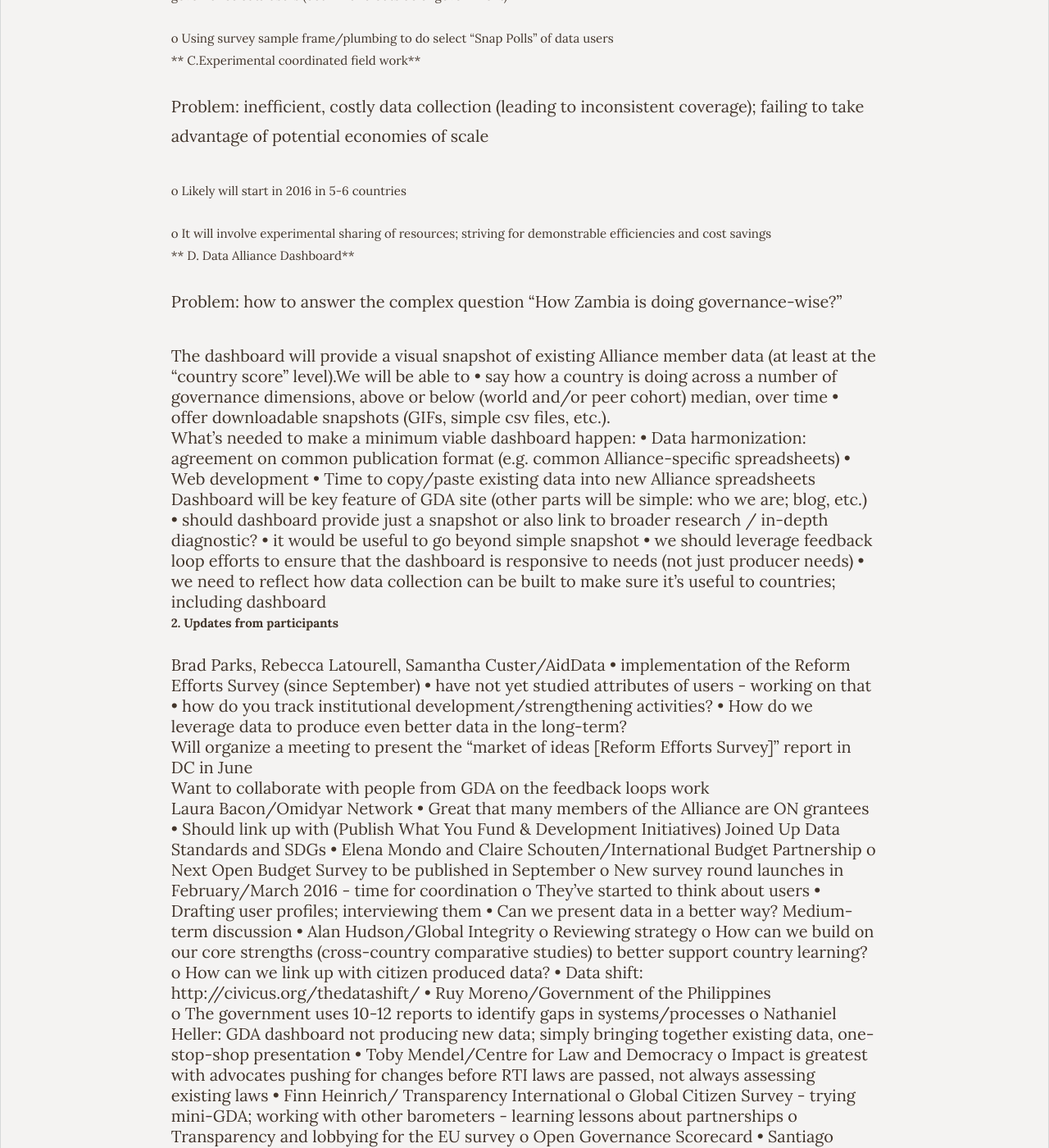
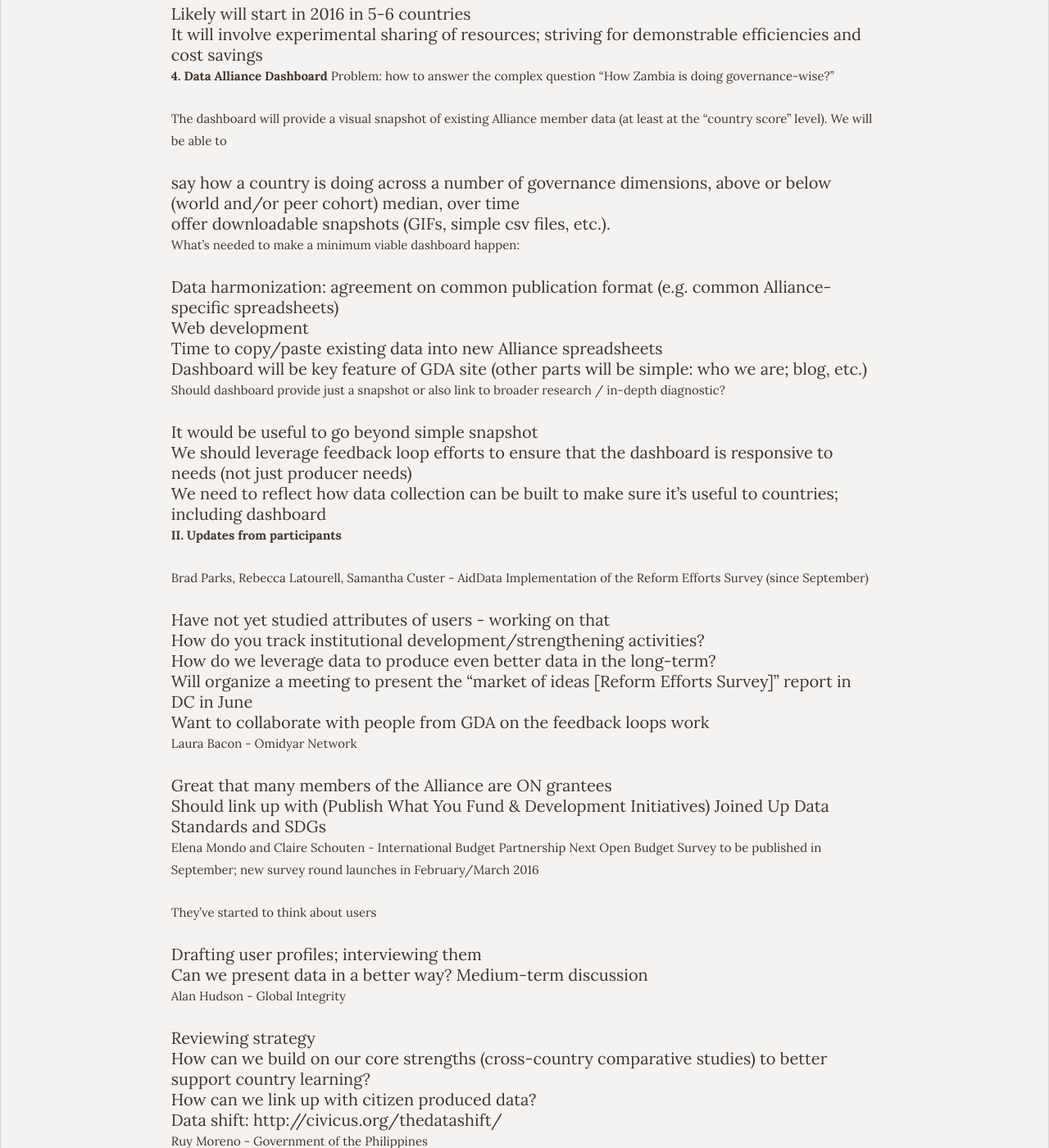
Before and after one commit to GovernanceDataAlliance/GDA-Dashboard, a Jekyll site: the page built from blog/_posts/2016-02-19-kick-off-meeting.md, in a window 1280 px wide and 1400 px high, scrolled down 1311 px. Shown: the whole window at 82% size. Built offline with Jekyll 4.4.1, drawn with Linux system fonts in a browser that asks for light colours; some of the changed text lies outside the part shown.

Commit message:
Updated 2016-02-19-kick-off-meeting.md

```diff
--- a/blog/_posts/2016-02-19-kick-off-meeting.md
+++ b/blog/_posts/2016-02-19-kick-off-meeting.md
@@ -9,141 +9,162 @@
 title: "Kick-Off Meeting"
 ---
 
+
+
 These are notes the Alliance's May 19th, 2105 "Kick-Off Meeeting", the first since funding was secured for the Alliance.
 
+**Agenda:
+I. GDA background and updates
+II. Updates from participants
+III. Next steps
 
-**1. GDA background and updates**
+**I. GDA background and updates**
+
 Three primary work streams to focus on in next 12-18 months (see existing “vision paper” for current baseline)
 
-**   A.Producer-to-producer technical assistance**
+**1.Producer-to-producer technical assistance**
+Problem: inadequate coordination, common challenges yet regular wheel reinvention
 
-- Problem: inadequate coordination, common challenges yet regular wheel reinvention
+Activities:
+- Peer-to-peer help desk function
+- “Good practice” identification and dissemination (whether methodology-, technology-, or project management-related)
+- Alliance data dashboard (see more below)
 
-- Activities
+**2.Feedback loops**
+Problem:
+- producers don’t have a good sense of who data users are and what they need
+- users lack consistent means of signaling to producers
+- “marketplace” of governance data largely dysfunctional
 
-  o Peer-to-peer help desk function
+Main initial activities (led by AidData):
+- Mining AidData’s existing dataset (“Reform Efforts Survey 2014”) to draw out actionable information on existing governance data users (both in and outside of government)
+- Using survey sample frame/plumbing to do select “Snap Polls” of data users
 
-  o “Good practice” identification and dissemination (whether methodology-, technology-, or project management-related)
+**3.Experimental coordinated field work**
+Problem: inefficient, costly data collection (leading to inconsistent coverage); failing to take advantage of potential economies of scale
+- Likely will start in 2016 in 5-6 countries
+- It will involve experimental sharing of resources; striving for demonstrable efficiencies and cost savings
 
-  o Alliance data dashboard (see more below)
+**4. Data Alliance Dashboard**
+Problem: how to answer the complex question “How Zambia is doing governance-wise?”
 
-**   B.Feedback loops**
+The dashboard will provide a visual snapshot of existing Alliance member data (at least at the “country score” level). We will be able to
+- say how a country is doing across a number of governance dimensions, above or below (world and/or peer cohort) median, over time
+- offer downloadable snapshots (GIFs, simple csv files, etc.).
 
-- Problem: producers don’t have a good sense of who data users are and what they need; users lack consistent means of signaling to producers; “marketplace” of governance data largely dysfunctional
+What’s needed to make a minimum viable dashboard happen:
+- Data harmonization: agreement on common publication format (e.g. common Alliance-specific spreadsheets)
+- Web development
+- Time to copy/paste existing data into new Alliance spreadsheets
+- Dashboard will be key feature of GDA site (other parts will be simple: who we are; blog, etc.)
 
-- Main initial activities (led by AidData):
-
-  o Mining AidData’s existing dataset (“Reform Efforts Survey 2014”) to draw out actionable information on existing governance data users (both in and outside of government)
-
-  o Using survey sample frame/plumbing to do select “Snap Polls” of data users
-
-**   C.Experimental coordinated field work**
-
-- Problem: inefficient, costly data collection (leading to inconsistent coverage); failing to take advantage of potential economies of scale
-
-  o Likely will start in 2016 in 5-6 countries
-
-  o It will involve experimental sharing of resources; striving for demonstrable efficiencies and cost savings
-
-**   D. Data Alliance Dashboard**
-
-- Problem: how to answer the complex question “How Zambia is doing governance-wise?”
-
-- The dashboard will provide a visual snapshot of existing Alliance member data (at least at the “country score” level).We will be able to
-  • say how a country is doing across a number of governance dimensions, above or below (world and/or peer 		cohort) median, over time
-  • offer downloadable snapshots (GIFs, simple csv files, etc.).
-- What’s needed to make a minimum viable dashboard happen:
-  • Data harmonization: agreement on common publication format (e.g. common Alliance-specific spreadsheets)
-  • Web development
-  • Time to copy/paste existing data into new Alliance spreadsheets
-- Dashboard will be key feature of GDA site (other parts will be simple: who we are; blog, etc.)
-  • should dashboard provide just a snapshot or also link to broader research / in-depth diagnostic?
-  • it would be useful to go beyond simple snapshot
-  • we  should leverage feedback loop efforts to ensure that the dashboard is responsive to needs  (not just producer needs)
-  • we need to reflect how data collection can be built to make sure it’s useful to countries; including dashboard
+Should dashboard provide just a snapshot or also link to broader research / in-depth diagnostic?
+- It would be useful to go beyond simple snapshot
+- We  should leverage feedback loop efforts to ensure that the dashboard is responsive to needs  (not just producer needs)
+- We need to reflect how data collection can be built to make sure it’s useful to countries; including dashboard
 
 
-**2. Updates from participants**
-- Brad Parks, Rebecca Latourell, Samantha Custer/AidData
-  • implementation of the Reform Efforts Survey (since September)
-  • have not yet studied attributes of users - working on that
-  • how do you track institutional development/strengthening activities?
-  • How do we leverage data to produce even better data in the long-term?
+**II. Updates from participants**
+
+Brad Parks, Rebecca Latourell, Samantha Custer - AidData
+Implementation of the Reform Efforts Survey (since September)
+- Have not yet studied attributes of users - working on that
+- How do you track institutional development/strengthening activities?
+- How do we leverage data to produce even better data in the long-term?
 - Will organize a meeting to present the “market of ideas [Reform Efforts Survey]” report in DC in June
 - Want to collaborate with people from GDA on the feedback loops work
-- Laura Bacon/Omidyar Network
-  • Great that many members of the Alliance are ON grantees
-  • Should link up with (Publish What You Fund & Development Initiatives) Joined Up Data Standards and SDGs
-•	Elena Mondo and Claire Schouten/International Budget Partnership
-o	Next Open Budget Survey to be published in September
-o	New survey round launches in February/March 2016 - time for coordination
-o	They’ve started to think about users
-•	Drafting user profiles; interviewing them
-•	Can we present data in a better way? Medium-term discussion
-•	Alan Hudson/Global Integrity
-o	Reviewing strategy
-o	How can we build on our core strengths (cross-country comparative studies) to better support country learning?
-o	How can we link up with citizen produced data?
-•	Data shift: http://civicus.org/thedatashift/
-•	Ruy Moreno/Government of the Philippines
-o	The government uses 10-12 reports to identify gaps in systems/processes
-o	Nathaniel Heller: GDA dashboard not producing new data; simply bringing together existing data, one-stop-shop presentation
-•	Toby Mendel/Centre for Law and Democracy
-o	Impact is greatest with advocates pushing for changes before RTI laws are passed, not always assessing existing laws
-•	Finn Heinrich/ Transparency International
-o	Global Citizen Survey - trying mini-GDA; working with other barometers - learning lessons about partnerships
-o	Transparency and lobbying for the EU survey
-o	Open Governance Scorecard
-•	Santiago Gonzalez and Jennifer Moreau/OECD
-o	New indicator on open data and trust in public institutions
-o	Continuing to work with the Effective Institutions Platform (EIP)
-•	http://www.effectiveinstitutions.org/
-o	A few members of EIP asked to look at options for how to develop an effective institutions index
-o	Nathaniel Heller: one piece of the Producers Coordination/technical assistance would be to provide advice/expertise through the GDA to “newbie” data producers; OECD could link up with GDA producers on this
-•	Alicia P. Mandaville/Amida Technology
-o	Focused on who else is using data (beyond just government), especially governance data
-•	Private sector, for example - for investment decisions
-o	Wants to keep private sector involved
-•	Vanessa Tucker /Freedom House
-o	Looking closely at narrative part of their two global publications - how can we better explain/contextualize the data?
-o	Hoping to build a new database for Freedom House data
-•	Valentina Saltane/ Doing Business
-o	New survey on assessing public input on proposed government regulations
-o	Will circulate to whole group
-•	Preston Whitt/ OGP Independent Reporting Mechanism (IRM)
-o	IRM data much more contextual
-o	There is a database - explorer; launched in next couple of weeks
-o	Want data to be used - GDA can be helpful
-•	Chris Maloney /MCC
-o	Excited about the dashboard
-o	How can we be more public/external facing about the GDA - many stakeholders interested in this
+
+Laura Bacon - Omidyar Network
+- Great that many members of the Alliance are ON grantees
+- Should link up with (Publish What You Fund & Development Initiatives) Joined Up Data Standards and SDGs
+
+Elena Mondo and Claire Schouten - International Budget Partnership
+Next Open Budget Survey to be published in September; new survey round launches in February/March 2016
+
+They’ve started to think about users
+- Drafting user profiles; interviewing them
+- Can we present data in a better way? Medium-term discussion
+
+Alan Hudson - Global Integrity
+- Reviewing strategy
+- How can we build on our core strengths (cross-country comparative studies) to better support country learning?
+- How can we link up with citizen produced data?
+- Data shift: http://civicus.org/thedatashift/
+
+Ruy Moreno - Government of the Philippines
+- The government uses 10-12 reports to identify gaps in systems/processes
+- Nathaniel Heller: GDA dashboard not producing new data; simply bringing together existing data, one-stop-shop presentation
+
+Toby Mendel - Centre for Law and Democracy
+- Impact is greatest with advocates pushing for changes before RTI laws are passed, not always assessing existing laws
+
+Finn Heinrich - Transparency International
+- Global Citizen Survey - trying mini-GDA; working with other barometers - learning lessons about partnerships
+- Transparency and lobbying for the EU survey
+- Open Governance Scorecard
+
+Santiago Gonzalez and Jennifer Moreau - OECD
+- New indicator on open data and trust in public institutions
+- Continuing to work with the Effective Institutions Platform (EIP)
+http://www.effectiveinstitutions.org/
+- A few members of EIP asked to look at options for how to develop an effective institutions index
+
+Nathaniel Heller - R4D
+- One piece of the Producers Coordination/technical assistance would be to provide advice/expertise through the GDA to “new” data producers
+- OECD could link up with GDA producers on this
+
+Alicia P. Mandaville - Amida Technology
+- Focused on who else is using data (beyond just government), especially governance data
+- Private sector, for example - for investment decisions
+
+Vanessa Tucker - Freedom House
+- Looking closely at narrative part of their two global publications - how can we better explain/contextualize the data?
+- Hoping to build a new database for Freedom House data
+
+Valentina Saltane - Doing Business
+- New survey on assessing public input on proposed government regulations
+- Will circulate to whole group
+
+Preston Whitt - OGP Independent Reporting Mechanism (IRM)
+- IRM data much more contextual
+- There is a database - explorer; launched in next couple of weeks
+- Want data to be used - GDA can be helpful
+
+Chris Maloney - MCC
+- Excited about the dashboard
+- How can we be more public/external facing about the GDA - many stakeholders interested in this
 
 
-**3. Next steps**
-System moving forward
-•	Let’s experiment with voluntary opt-in system: constitute smaller groups that are interested in particular pieces of work
-o	Producer coordination, training/help desk
-o	Feedback Loops
-o	Dashboard
-o	Governance and membership decisions
-•	Expectation that if you opt-in, you’re prepared to make contributions. Don’t opt-in if you don’t have time!
-•	We’ll send out messages to formalize this.
-•	Within organizations, should we have someone else involved?
-o	Designate key people/points of contact for different tasks/groups
-•	Next step conversation for governance and membership - next Tuesday
-o	Dig into some of the options previewed in the Vision Paper
-o	Re-read paper and come with an opinion
-•	Alan: also will need to opt-in to joint data collection effort down the line
-•	Nathaniel: start pushing forward with most work streams (except joint data collection) aggressively
-o	We’ll likely need to develop mini work plans for different streams/deliverables
+**III. Next steps**
+
+System moving forward:
+Let’s experiment with voluntary opt-in system: constitute smaller groups that are interested in particular pieces of work
+- Producer coordination, training/help desk
+- Feedback Loops
+- Dashboard
+- Governance and membership decisions
+
+Expectation that if you opt-in, you’re prepared to make contributions. Don’t opt-in if you don’t have time!
+- We’ll send out messages to formalize this.
+- Designate key people/points of contact for different tasks/groups
+
+Next step conversation for governance and membership - next Tuesday
+- Dig into some of the options previewed in the Vision Paper
+- Re-read paper and come with an opinion
+
+Alan: also will need to opt-in to joint data collection effort down the line
+
+Nathaniel: start pushing forward with most work streams (except joint data collection) aggressively
+- We’ll likely need to develop mini work plans for different streams/deliverables
 
 Logistics
-•	Streamline existing listserv
-•	Move from Global Integrity domain to something new/TBD
-•	Website/URL
-o	We bought governancedataalliance.org/com - only issue is it’s long
-o	Other thoughts/alternatives? Nathaniel and Caroline will poll everyone.
-•	Toby: are we tied to GDA name?
-o	Nathaniel: no reason we can’t change, now, as long as the name remains somewhat specific (e.g. not simply super-broad “Data Alliance”)
+- Streamline existing listserv
+- Move from Global Integrity domain to something new/TBD
+
+Website/URL
+- We bought governancedataalliance.org/com - only issue is it’s long
+- Other thoughts/alternatives? Nathaniel and Caroline will poll everyone.
+- Toby: are we tied to GDA name?
+- Nathaniel: no reason we can’t change, now, as long as the name remains somewhat specific (e.g. not simply super-broad “Data Alliance”)
 
 Expect emails from Nathaniel & Caroline! And start thinking of which work streams you’d like to contribute to.
```
